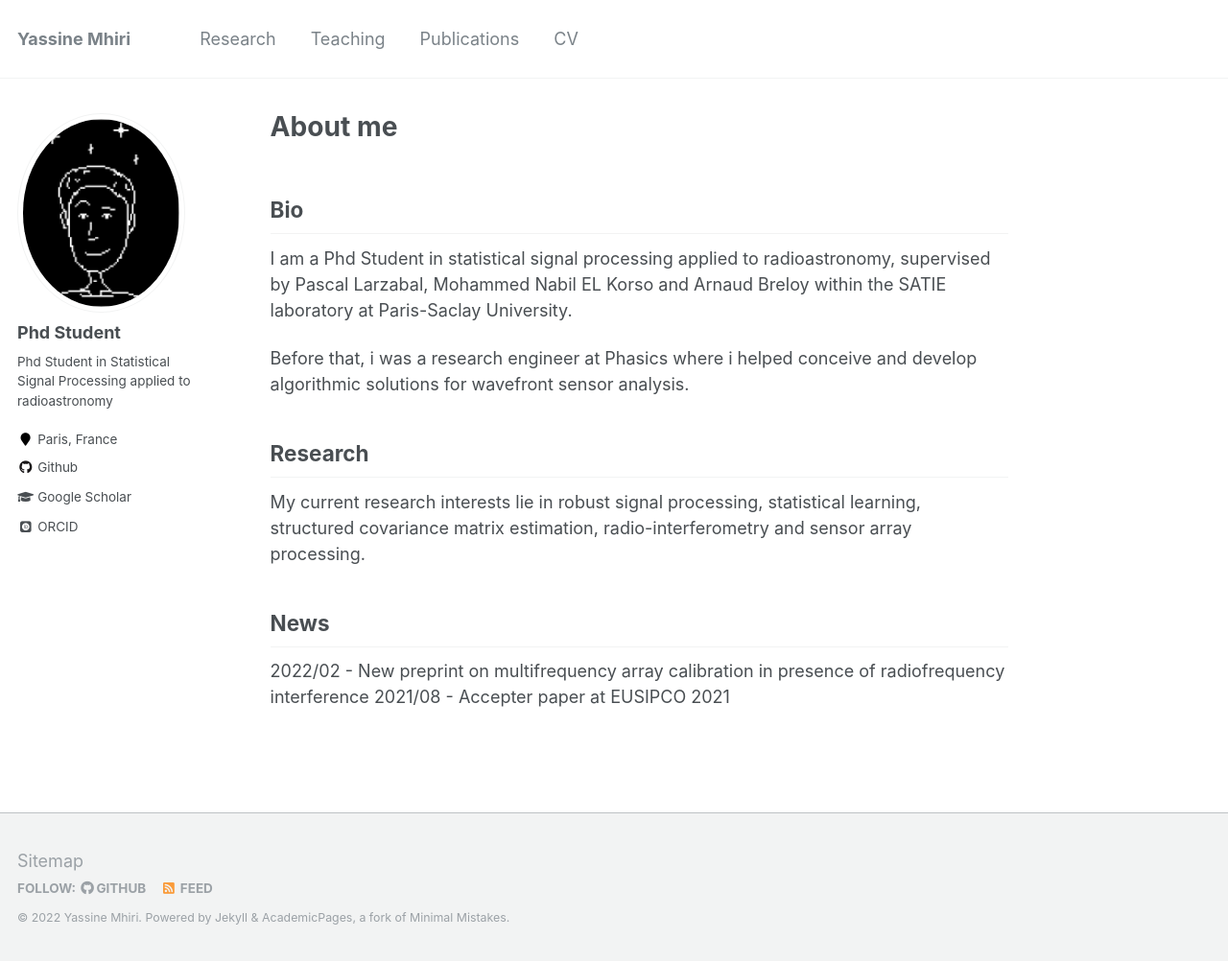
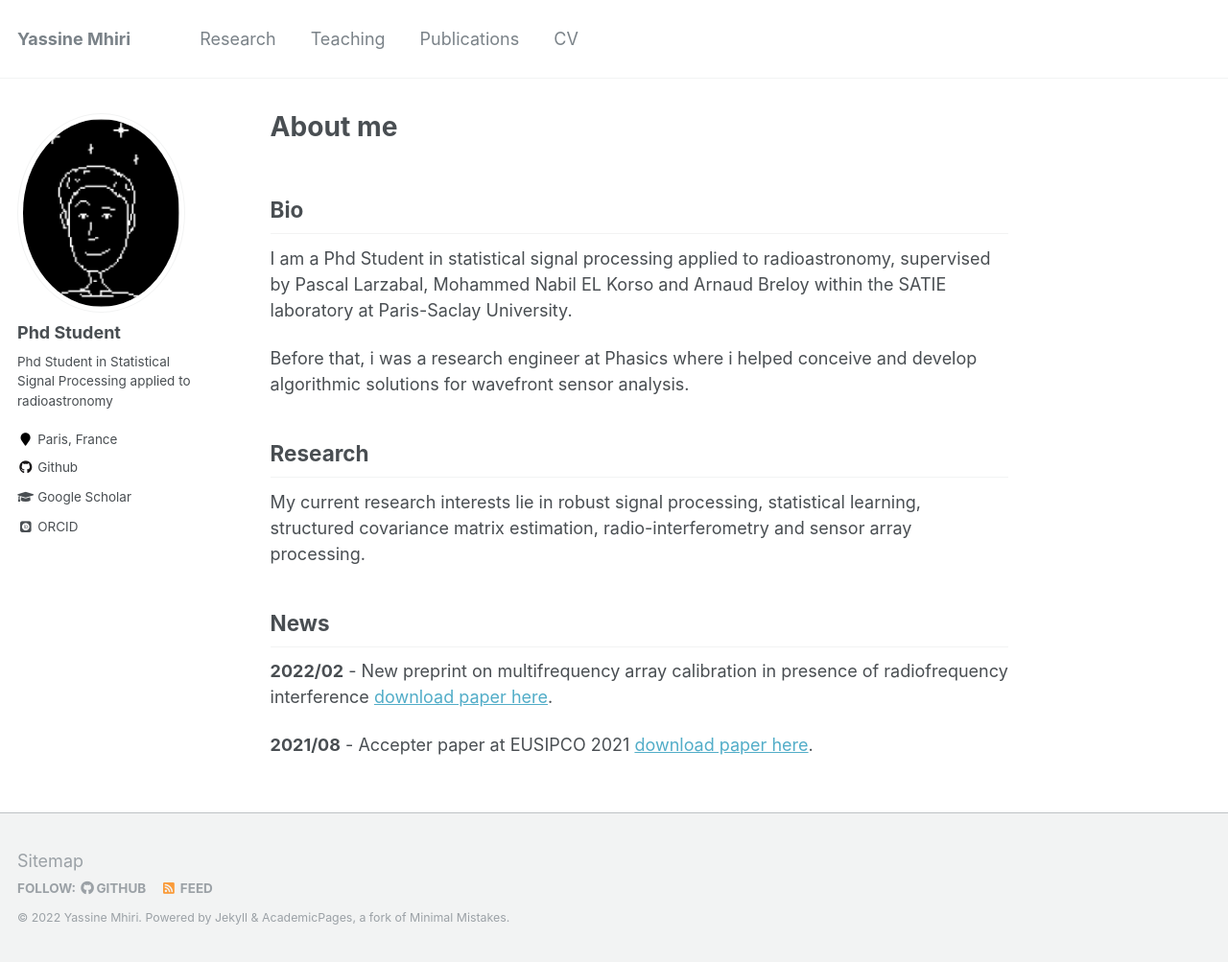
Before and after one commit to y-mhiri/y-mhiri.github.io, a Jekyll site: the page built from _pages/about.md, in a window 1280 px wide and 1003 px high. Shown: the whole window at 96% size. Built offline with Jekyll 4.4.1, drawn with Linux system fonts in a browser that asks for light colours; some web fonts are replaced.

Commit message:
about me update

```diff
--- a/_pages/about.md
+++ b/_pages/about.md
@@ -18,8 +18,9 @@ Before that, i was a research engineer at Phasics where i helped conceive and de
 My current research interests lie in robust signal processing, statistical learning, structured covariance matrix estimation, radio-interferometry and sensor array processing.
 
 ## News
-2022/02 - New preprint on multifrequency array calibration in presence of radiofrequency interference
-2021/08 - Accepter paper at EUSIPCO 2021
+**2022/02** - New preprint on multifrequency array calibration in presence of radiofrequency interference [download paper here](https://arxiv.org/abs/2202.07297).
+
+**2021/08** - Accepter paper at EUSIPCO 2021 [download paper here](https://hal.archives-ouvertes.fr/hal-03156738/document).
 
 
 <!-- This is the front page of a website that is powered by the [academicpages template](https://github.com/academicpages/academicpages.github.io) and hosted on GitHub pages. [GitHub pages](https://pages.github.com) is a free service in which websites are built and hosted from code and data stored in a GitHub repository, automatically updating when a new commit is made to the respository. This template was forked from the [Minimal Mistakes Jekyll Theme](https://mmistakes.github.io/minimal-mistakes/) created by Michael Rose, and then extended to support the kinds of content that academics have: publications, talks, teaching, a portfolio, blog posts, and a dynamically-generated CV. You can fork [this repository](https://github.com/academicpages/academicpages.github.io) right now, modify the configuration and markdown files, add your own PDFs and other content, and have your own site for free, with no ads! An older version of this template powers my own personal website at [stuartgeiger.com](http://stuartgeiger.com), which uses [this Github repository](https://github.com/staeiou/staeiou.github.io).
```
